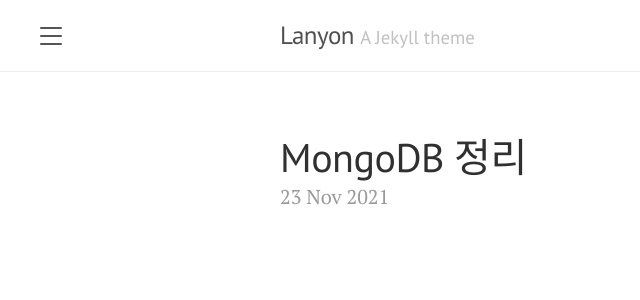
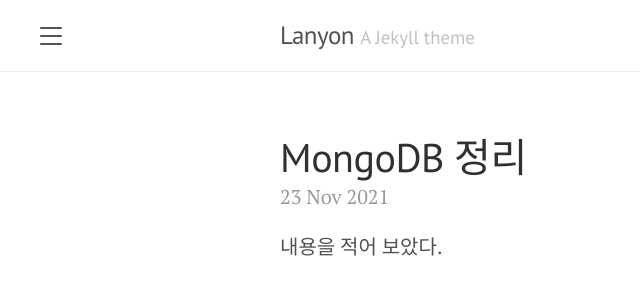
Before and after one commit to songks0922/songks0922.github.io, a Jekyll site: the page built from _posts/2022-11-24-mongoDB.md, in a window 1280 px wide. Shown: the top 300 px of the page, without its empty margins (0-640 px from the left). Built offline with Jekyll 4.4.1, drawn with Linux system fonts in a browser that asks for light colours.

Commit message:
feat: 포스트 내용 추가

```diff
--- a/_posts/2022-11-24-mongoDB.md
+++ b/_posts/2022-11-24-mongoDB.md
@@ -4,3 +4,5 @@ title: "MongoDB 정리"
 date: 2021-11-23 20:34:09 +0900
 categories: jekyll update
 ---
+
+내용을 적어 보았다.
```
